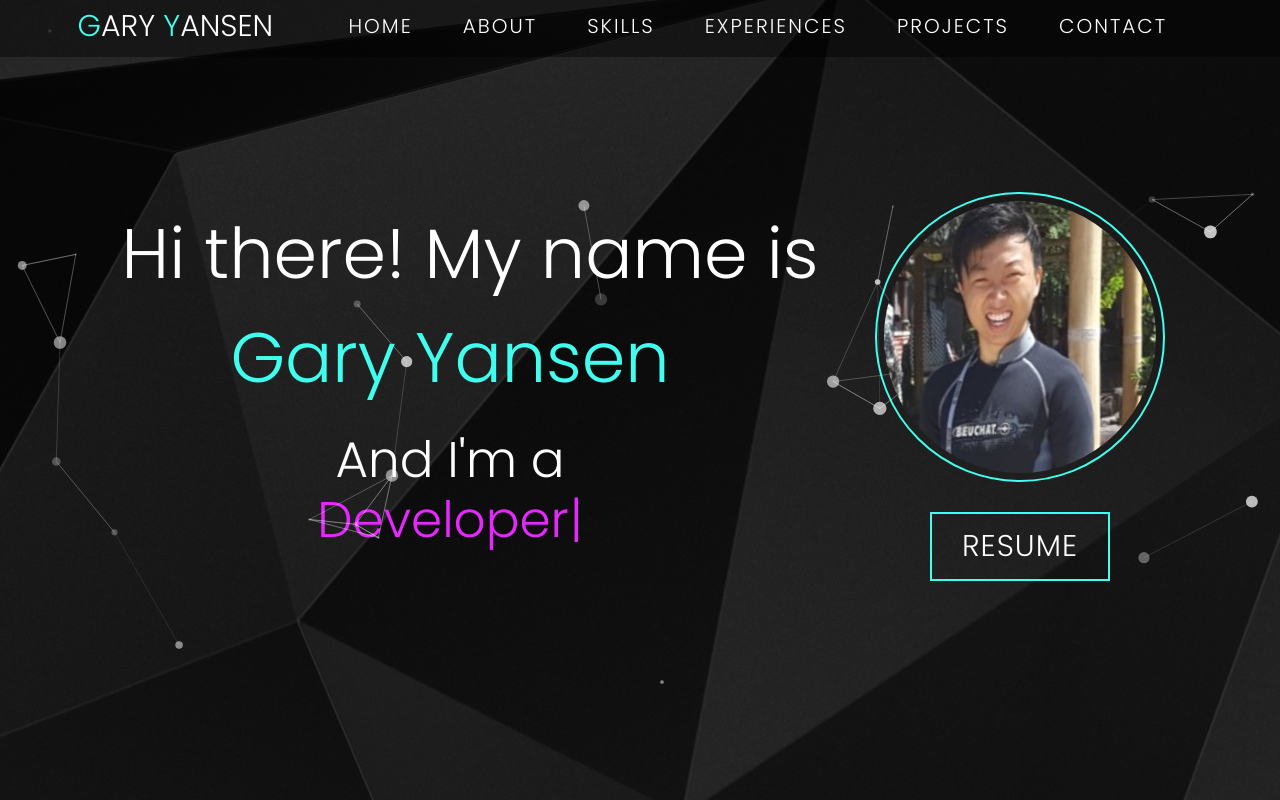
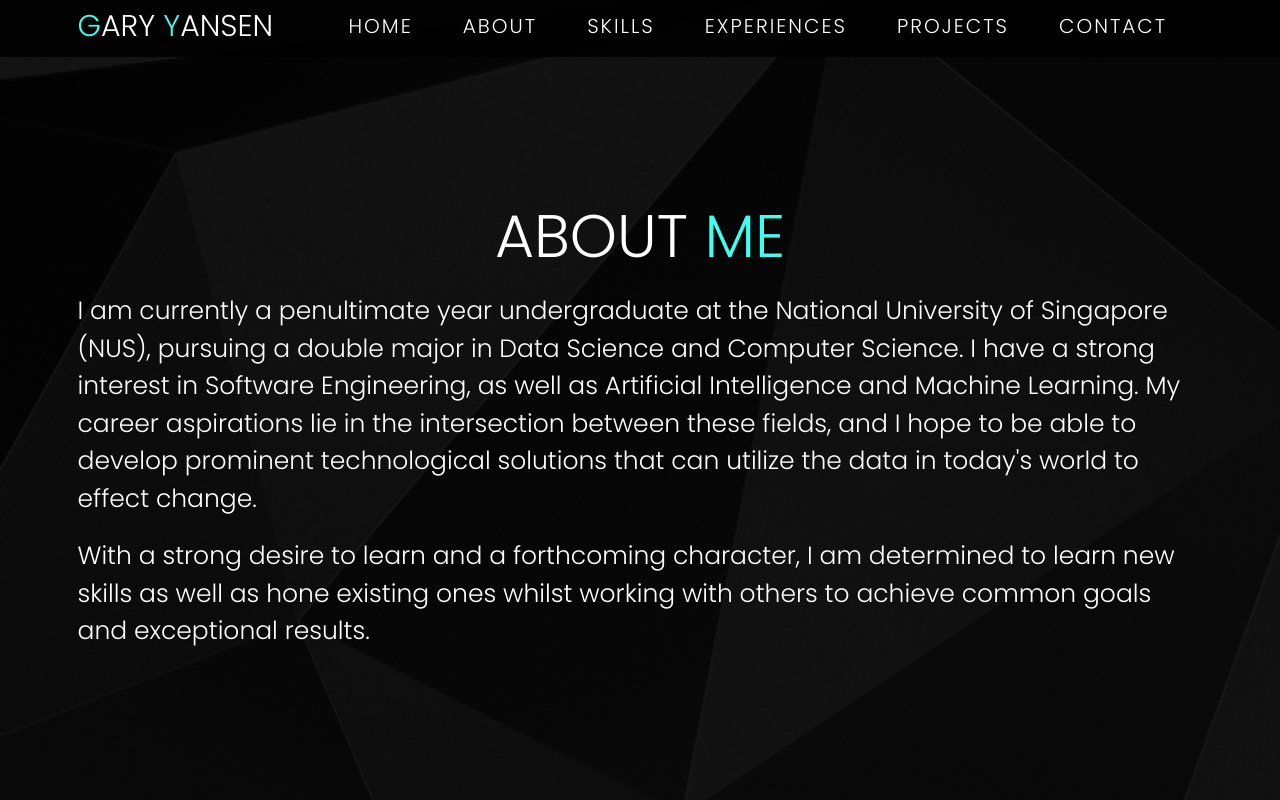
Before and after one commit to g4ryy/portfolio, a React (Create React App) app in the folder frontend/: page /about in a window 1280 px wide. Built offline with nearby package versions, Linux system fonts and the light colour scheme.

Commit message:
Add about and skills components

```diff
--- a/frontend/package.json
+++ b/frontend/package.json
@@ -11,6 +11,7 @@
     "react": "^17.0.2",
     "react-bootstrap": "^2.0.3",
     "react-dom": "^17.0.2",
+    "react-router-dom": "^6.2.1",
     "react-scripts": "4.0.3",
     "react-tsparticles": "^1.37.5",
     "typewriter-effect": "^2.18.2",
--- a/frontend/src/App.css
+++ b/frontend/src/App.css
@@ -3,12 +3,15 @@
 }
 
 body {
-  background: url("./assets/bg.jpg") no-repeat center center fixed;
-  -webkit-background: cover;
-  -moz-background: cover;
-  -o-background: cover;
-  background: cover;
+  background:
+  linear-gradient(
+          rgba(0, 0, 0, 0.5),
+          rgba(0, 0, 0, 0.5)
+        ),
+  url("./assets/bg.jpg") no-repeat center center fixed;
 }
+
+
 
 .App-logo {
   height: 40vmin;
--- a/frontend/src/App.js
+++ b/frontend/src/App.js
@@ -1,15 +1,24 @@
+import { BrowserRouter as Router, Route, Routes } from "react-router-dom";
+import About from './components/AboutMe/About';
 import Home from "./components/Home/Home";
+import Skills from "./components/Skills/Skills"
+import Navigation from "./components/Navigation";
 import './App.css';
 import './styles.css';
-import Navigation from "./components/Navigation";
 import 'bootstrap/dist/css/bootstrap.css';
 
 function App() {
   return (
-    <div className="App">
-      <Navigation/>
-      <Home/>
-    </div>
+    <Router>
+      <div className="App">
+      <Navigation />
+      <Routes>
+        <Route path="/" element={<Home/>} />
+        <Route path="/about" element={<About/>} />
+        <Route path="/skills" element={<Skills/>} />
+      </Routes>
+      </div>
+    </Router>
   );
 }
 
--- /dev/null
+++ b/frontend/src/components/AboutMe/About.js
@@ -0,0 +1,27 @@
+import React from "react";
+import {Container} from "react-bootstrap";
+
+export default function About() {
+    return (
+        <Container className='about-section'>
+            <h1>
+                {"About " }
+                <span>me</span>
+            </h1>
+            <p>
+                I am currently a penultimate year undergraduate at the
+                National University of Singapore (NUS), pursuing a double major in Data Science
+                and Computer Science. I have a strong interest in Software Engineering,
+                as well as Artificial Intelligence and Machine Learning. My career aspirations lie in the
+                intersection between these fields, and I hope to be able
+                to develop prominent technological solutions that can utilize the data in today's world
+                to effect change.
+            </p>
+
+            <p>
+                With a strong desire to learn and a forthcoming character, I am determined to learn new skills
+                as well as hone existing ones whilst working with others to achieve common goals and exceptional results.
+            </p>
+        </Container>
+    )
+}
--- a/frontend/src/components/Navigation.js
+++ b/frontend/src/components/Navigation.js
@@ -1,9 +1,10 @@
 import React, { useState } from "react";
+import {Link} from "react-router-dom";
 import Navbar from "react-bootstrap/Navbar";
 import Nav from "react-bootstrap/Nav";
 import Container from "react-bootstrap/Container";
 
-function NavBar() {
+export default function NavBar() {
   const [expand, updateExpanded] = useState(false);
   const [navColour, updateNavbar] = useState(false);
 
@@ -21,9 +22,9 @@ function NavBar() {
     <Navbar
       expanded={expand}
       fixed="top"
-      expand="md"
+      expand="xl"
       className={navColour ? "sticky" : "navbar"}
-      style={{backgroundColor: "#00000069"}}
+      style={{backgroundColor: "#000000e0"}}
     >
       <Container>
         <Navbar.Brand href="/">
@@ -47,27 +48,19 @@ function NavBar() {
         <Navbar.Collapse id="responsive-navbar-nav">
           <Nav className="ml-auto" defaultActiveKey="#home">
             <Nav.Item>
-              <Nav.Link  to="/" onClick={() => updateExpanded(false)}>
+              <Nav.Link as={Link} to="/" onClick={() => updateExpanded(false)}>
                Home
               </Nav.Link>
             </Nav.Item>
 
             <Nav.Item>
-              <Nav.Link
-
-                to="/about"
-                onClick={() => updateExpanded(false)}
-              >
+              <Nav.Link as={Link} to="/about" onClick={() => updateExpanded(false)}>
                 About
               </Nav.Link>
             </Nav.Item>
 
             <Nav.Item>
-              <Nav.Link
-
-                to="/resume"
-                onClick={() => updateExpanded(false)}
-              >
+              <Nav.Link as={Link} to="/skills" onClick={() => updateExpanded(false)}>
                Skills
               </Nav.Link>
             </Nav.Item>
@@ -107,5 +100,3 @@ function NavBar() {
     </Navbar>
   );
 }
-
-export default NavBar;
--- a/frontend/src/components/Particle.js
+++ b/frontend/src/components/Particle.js
@@ -40,7 +40,7 @@ function Particle() {
             distance: 150,
             enable: true,
             opacity: 0.2,
-            width: 1,
+            width: 1
           },
           collisions: {
             enable: false,
@@ -58,7 +58,7 @@ function Particle() {
               enable: true,
               value_area: 900,
             },
-            value: 25,
+            value: 30,
           },
           opacity: {
             value: 0.5,
@@ -70,6 +70,7 @@ function Particle() {
             }
           },
           size: {
+            value: 7,
             random: {
                 enable: true,
             },
@@ -77,10 +78,8 @@ function Particle() {
                 enable: true,
                 minimumValue: 3,
                 speed: 1,
-                sync: true
+                sync: true,
             },
-            value: 7,
-
           },
         },
         detectRetina: true,
--- /dev/null
+++ b/frontend/src/components/Skills/Skills.js
@@ -0,0 +1,65 @@
+import React from 'react';
+import {Col, Container, Row} from 'react-bootstrap';
+
+export default function Skills() {
+    return (
+      <Container className='skills-section'>
+        <h1>Programming <span>Languages</span></h1>
+        <Row style={{ justifyContent: "center", paddingBottom: "100px"}}>
+          <Col xs={4} md={2} className="tech-icons">
+            <img src="https://raw.githubusercontent.com/devicons/devicon/master/icons/java/java-original-wordmark.svg" alt="Java" />
+          </Col>
+
+          <Col xs={4} md={2} className="tech-icons">
+            <img src="https://raw.githubusercontent.com/devicons/devicon/master/icons/python/python-original.svg" alt="Python" />
+          </Col>
+
+          <Col xs={4} md={2} className="tech-icons">
+            <img src="https://raw.githubusercontent.com/devicons/devicon/master/icons/javascript/javascript-original.svg" alt="JavaScript" />
+          </Col>
+
+          <Col xs={4} md={2} className="tech-icons">
+            <img src="https://raw.githubusercontent.com/devicons/devicon/master/icons/c/c-original.svg" alt="C" />
+          </Col>
+
+          <Col xs={4} md={2} className="tech-icons">
+            <img src="https://raw.githubusercontent.com/devicons/devicon/master/icons/r/r-original.svg" alt="R" />
+          </Col>
+        </Row>
+
+
+        <h1>Tech <span>Stacks</span></h1>
+        <Row style={{ justifyContent: "center", paddingBottom: "100px", fontSize:"4px"}}>
+          <Col xs={4} md={2} className="tech-icons">
+            <img src="https://raw.githubusercontent.com/devicons/devicon/master/icons/django/django-original.svg" alt="Django" />
+          </Col>
+
+          <Col xs={4} md={2} className="tech-icons">
+             <img src="https://raw.githubusercontent.com/devicons/devicon/master/icons/tensorflow/tensorflow-original.svg" alt="TensorFlow" />
+          </Col>
+
+          <Col xs={4} md={2} className="tech-icons">
+            <img src="https://raw.githubusercontent.com/devicons/devicon/master/icons/react/react-original.svg" alt="React" />
+          </Col>
+
+          <Col xs={4} md={2} className="tech-icons" >
+            <img src="https://raw.githubusercontent.com/devicons/devicon/master/icons/nodejs/nodejs-plain-wordmark.svg" alt="NodeJS" />
+          </Col>
+
+          <Col xs={4} md={2} className="tech-icons">
+            <img src="https://raw.githubusercontent.com/devicons/devicon/master/icons/postgresql/postgresql-original-wordmark.svg" alt="PSQL" />
+          </Col>
+        </Row>
+
+        <h1><span>Other</span> Skills</h1>
+        <Container id='skill-list'>
+          <ul>
+          <li className='others'>Data Structures</li>
+          <li className='others'>Algorithms</li>
+          <li className='others'>Object-Oriented Programming</li>
+        </ul>
+        </Container>
+
+      </Container>
+    )
+}
--- a/frontend/src/styles.css
+++ b/frontend/src/styles.css
@@ -86,7 +86,7 @@ a {
   opacity: 0.9 !important;
 }
 
-@media (max-width: 767px) {
+@media (max-width: 1200px) {
   .navbar {
     padding: 1rem 2rem !important;
     font-size: 2rem !important;
@@ -112,7 +112,7 @@ a {
   padding: 0.8rem 1rem !important;
 }
 
-@media (max-width: 767px) {
+@media (max-width: 1200px) {
   .nav-link {
     padding: 0.7rem 1rem !important;
   }
@@ -255,6 +255,8 @@ a {
 	text-transform: uppercase;
 	letter-spacing: 0.1rem;
 	margin-top: 30px;
+  transition: 0.3s ease;
+  transition-property: background-color, color;
 }
 
 #resume:hover {
@@ -302,3 +304,78 @@ a {
     color: #40ffef;
   }
 }
+
+
+/* About Section */
+.about-section {
+  position: relative !important;
+  padding-top: 200px !important;
+  padding-bottom: 70px !important;
+  color: white;
+}
+
+.about-section h1{
+  text-transform: uppercase;
+  font-size: 60px;
+}
+
+.about-section h1 span {
+  color: #40ffef;
+}
+
+.about-section p {
+  margin-top: 20px;
+  text-align: left;
+  font-size: 25px;
+}
+
+
+/* Skills section */
+.skills-section {
+  position: relative !important;
+  padding-top: 150px !important;
+  padding-bottom: 30px !important;
+  color: white !important;
+  text-transform: uppercase;
+}
+
+.skills-section span {
+  color: #40ffef;
+}
+
+.skills-section h1 {
+  font-size: 5rem;
+  padding-bottom: 10px;
+}
+
+.tech-icons {
+  margin: 15px !important;
+  border: 1.7px solid rgba(64, 255, 239, 0.637) !important;
+  border-radius: 5px !important;
+  box-shadow: 4px 5px 4px 3px rgba(4, 168, 119, 0.137) !important;
+  overflow: hidden !important;
+  transition: all 0.4s ease 0s !important;
+  width: 180px !important;
+  padding: 20px;
+  background-color: rgb(0, 0, 0) !important;
+}
+
+.tech-icons img {
+  width: 100px;
+  height: 80px;
+}
+
+.tech-icons:hover {
+  transform: scale(1.05) !important;
+  overflow: hidden !important;
+  border: 2.2px solid #40ffef !important;
+}
+
+#skill-list {
+  width: fit-content;
+}
+
+.others {
+  font-size: 2.5rem;
+  width: fit-content;
+}
```
Also changed, not shown: 1 other file (tests, documents, lock files or other folders).
